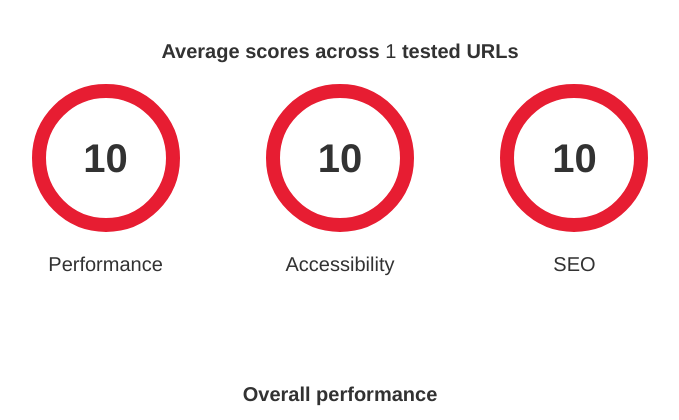
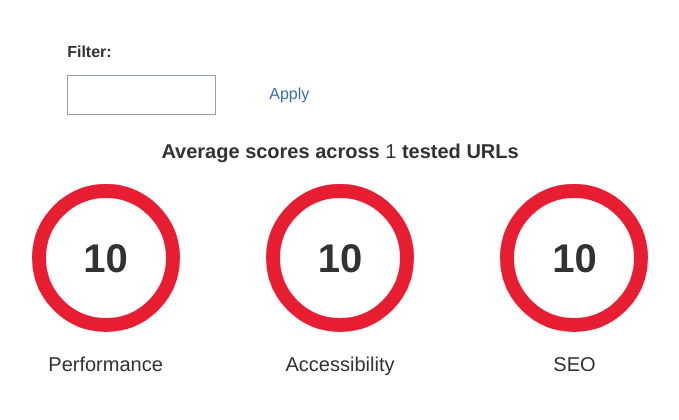
Before and after one commit to IBM/page-lab, a Django app: page /report/dashboard/ in a window 1280 px wide. Shown: the part 212-632 px from the top of the page, without its empty margins (300-979 px from the left). Run offline with Django 3.2, Linux system fonts and the light colour scheme; tables that the repository leaves empty hold one stand-in row (values such as "Sample post"); data that the repository does not hold is empty; some libraries are stand-ins or nearby versions; some web fonts are replaced.

Commit message:
Use dropdown list selectors for filter on the "Dashboard" and "Heads-Up" pages

```diff
--- a/admin/pageaudit/report/templates/reports_dashboard.html
+++ b/admin/pageaudit/report/templates/reports_dashboard.html
@@ -10,6 +10,28 @@
 {% block pageSubtitle %} {% endblock  %}
 
 {% block menuDashboardClass %}ibm-highlight{% endblock %}
+
+{% block extraFiles %}
+<script>
+  (function ($, IBM) {
+    function setApplyHandler() {
+      /*
+        Just need to get this to run.
+      */
+      $('#apply').click((e) => {
+          e.preventDefault();
+          $('#pl-sortform').attr('action', `{% url 'plr:reports_dashboard' %}${$('#url-filter').val()}`).submit();
+      });
+
+    }
+
+    $(function () {
+        console.log('in here')
+        setApplyHandler();
+    });
+  })(jQuery, IBMCore);
+</script>
+{% endblock %}
 
 {% block content %}
 
@@ -28,20 +50,32 @@
             width: 100px;
         }
 
+        #pl-sortform {
+          padding-left: 28%;
+        }
+
     </style>
 
 
 	<div class="ibm-fluid ibm-fullwidth">
         <div class="ibm-col-12-12">
+            <form id="pl-sortform" aria-label="Sort data listing" action="" method="get">
+                <div class="ibm-margin-bottom-1" style="margin-right: 15px; display: inline-block;">
+                    <p class="ibm-bold" style="padding-bottom: 10px;">Filter:</p>
+                    <select id="url-filter">
+                        <option value="">&nbsp;</option>
+                        {% for url_filter in filters %}
+                          <option value="{{ url_filter.slug }}" {% if filter.slug == url_filter.slug %}selected="selected"{% endif %}>{{ url_filter.name }}</option>
+                        {% endfor %}
+                    </select>
+                </div>
+                <div class="ibm-margin-bottom-1" style="margin-right: 60px; display: inline-block;">
+                    <p class="ibm-ind-link">
+                        <a id="apply" class="ibm-forward-link" href="####">Apply</a>
+                    </p>
+                </div>
+            </form>
             <div class="ibm-center">
-                {% if filter != None %}
-                    <h1 class="ibm-h1">Current filter: {{ filter.name }}</h1>
-                    <div style="margin-bottom: 20px">
-                        <a href="{% url 'plr:reports_browse' %}{{ filter.slug }}">
-                            Jump to report-card view
-                        </a>
-                    </div>
-                {% endif %}
                 <p class="ibm-h4 ibm-padding-bottom-1 ibm-bold">Average scores across <span class="ibm-light">{{ urlCountTested|withComma }}</span> tested URLs</p>
 
                     <div class="pl-avg-donut ibm-margin-bottom-2">
--- a/admin/pageaudit/report/views.py
+++ b/admin/pageaudit/report/views.py
@@ -257,7 +257,8 @@ def reports_browse(request, filter_slug=''):
         'sortorder': request.GET.get('sortorder', 'desc'),
         'viewdata': viewData,
         'hasNextPage': urlsToShow.has_next(),
-        'filter': filter
+        'filter': filter,
+        'filters': UrlFilter.objects.all()
     }
     return render(request, 'reports_browse.html', context)
 
@@ -307,6 +308,7 @@ def reports_dashboard(request, filter_slug=''):
     context = {
         'urlCountTested': urls.count(),
         'filter': filter,
+        'filters': UrlFilter.objects.all(),
 
         'urlGlobalPerfAvg': round(urlKpiAverages.aggregate(Avg('performance_score'))['performance_score__avg']),
         'urlGlobalA11yAvg': round(urlKpiAverages.aggregate(Avg('accessibility_score'))['accessibility_score__avg']),
```
Also changed, not shown: admin/pageaudit/report/templates/reports_browse.html (+19 -11 lines).
